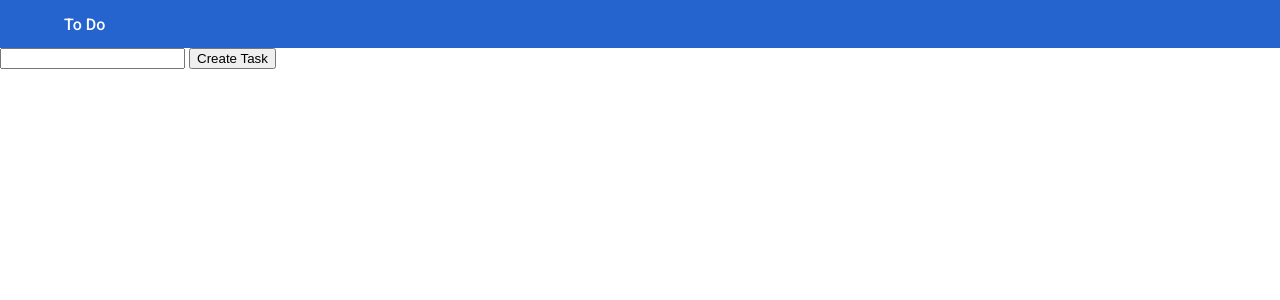
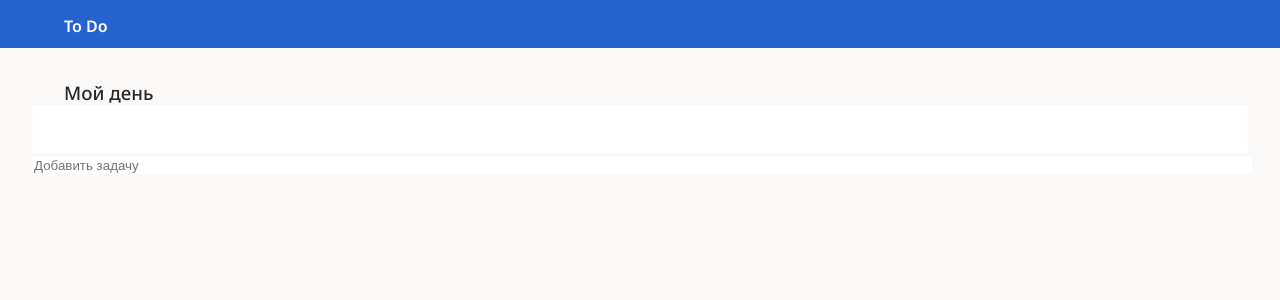
Before and after one commit to TheSawe/To-Do, a Flask app: page /tasks/today in a window 1280 px wide. Shown: the top 300 px of the page. Run offline with Flask 3, Linux system fonts and the light colour scheme.

Commit message:
Added MySQL database and a little design

```diff
--- a/App.py
+++ b/App.py
@@ -1,6 +1,18 @@
 from flask import Flask, render_template, redirect, url_for, request
+from db.config import host, user, port, password, db_name
+import pymysql
 
 app = Flask(__name__)
+
+connection = pymysql.connect(
+    host=host,
+    user=user,
+    port=port,
+    password=password,
+    database=db_name,
+    cursorclass=pymysql.cursors.DictCursor
+)
+print('Succesfully connected!')
 
 
 @app.route('/tasks/today')
--- /dev/null
+++ b/db/config.py
@@ -0,0 +1,5 @@
+host = '95.165.135.123'
+user = 'sawe'
+password = 'Maxim2010a'
+port = 8888
+db_name = 'password_storage'
--- a/static/css/style.css
+++ b/static/css/style.css
@@ -1,5 +1,9 @@
 *{
   margin: 0;
+}
+
+body{
+  background-color: #faf9f8;
 }
 
 .top_panel{
@@ -9,15 +13,43 @@
 }
 
 .top_panel h3{
-  color: #fff !important;
-  font-family: "Roboto", sans-serif;
+  color: #fff;
+  font-family: "Noto Sans", sans-serif;
   font-size: 16px;
-  font-weight: 500;
+  font-weight: 600;
   text-align: left;
   padding-left: 4rem;
   position: relative;
-  top: 50%;
+  top: 20%;
   -ms-transform: translateY(-50%);
   -webkit-transform: translateY(-50%);
   transform: translateY(-50%);
 }
+
+h3{
+  color: #292827;
+  padding-left: 4rem;
+  padding-top: 2rem;
+  font-family: "Noto Sans", sans-serif;
+  font-weight: 500;
+}
+
+.gettask{
+  width: 95%;
+  height: 3rem;
+  background-color: #fff;
+  margin-left: auto;
+  margin-right: auto;
+}
+
+.gettask button{
+  width: 3rem;
+  height: 3rem;
+  border: none;
+  background-color: #fff;
+}
+
+.gettask input{
+  width: 100%;
+  border: none;
+}
--- a/templates/index.html
+++ b/templates/index.html
@@ -7,7 +7,7 @@
     <meta http-equiv="X-UA-Compatible" content="ie=edge">
     <link rel="preconnect" href="https://fonts.googleapis.com">
     <link rel="preconnect" href="https://fonts.gstatic.com" crossorigin>
-    <link href="https://fonts.googleapis.com/css2?family=Roboto:ital,wght@0,100;0,300;0,400;0,500;0,700;0,900;1,100;1,300;1,400;1,500;1,700;1,900&display=swap" rel="stylesheet">
+    <link href="https://fonts.googleapis.com/css2?family=Noto+Sans:ital,wght@0,100..900;1,100..900&display=swap" rel="stylesheet">
     <title>{{action}} • To Do</title>
     <link rel="shortcut icon" href="{{ url_for('static', filename='img/logo.ico')}}">
     <link rel="stylesheet" href="{{ url_for('static', filename='css/style.css')}}">
@@ -17,10 +17,20 @@
     <div class="top_panel">
         <h3>To Do</h3>
     </div>
-    <form action="/result" method="post">
-        <input type="text" name="input_value">
-        <button type="submit">Create Task</button>
-    </form>
+
+    <h3>Мой день</h3>
+
+    <div class="container">
+        <div class="gettask">
+            <form action="/result" method="post">
+                <div class="btn">
+                    <button type="submit"></button>
+                </div>
+                <input type="text" name="input_value" placeholder="Добавить задачу">
+            </form>
+        </div>
+        <div class="functionality"></div>
+    </div>
 
 </body>
 </html>
```
